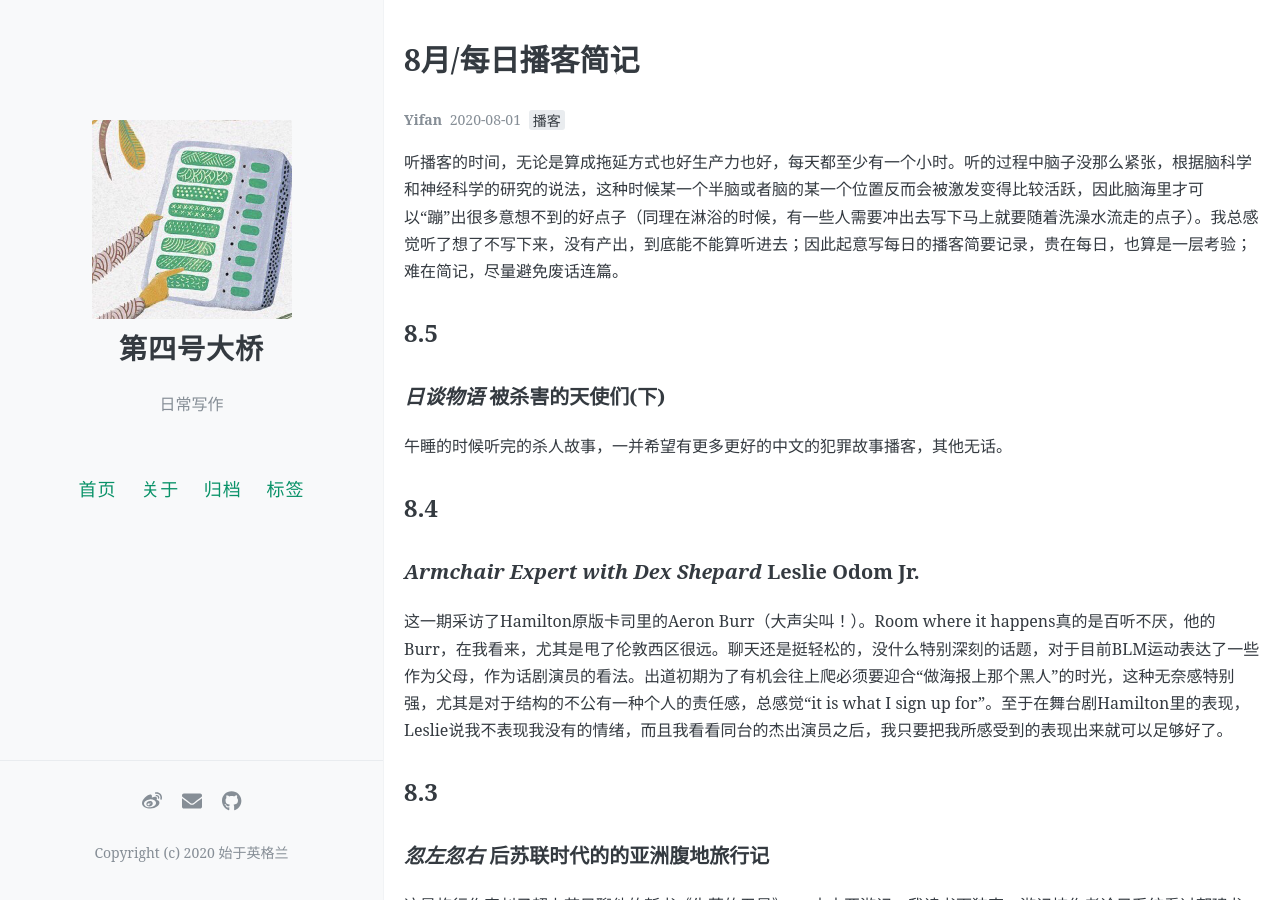
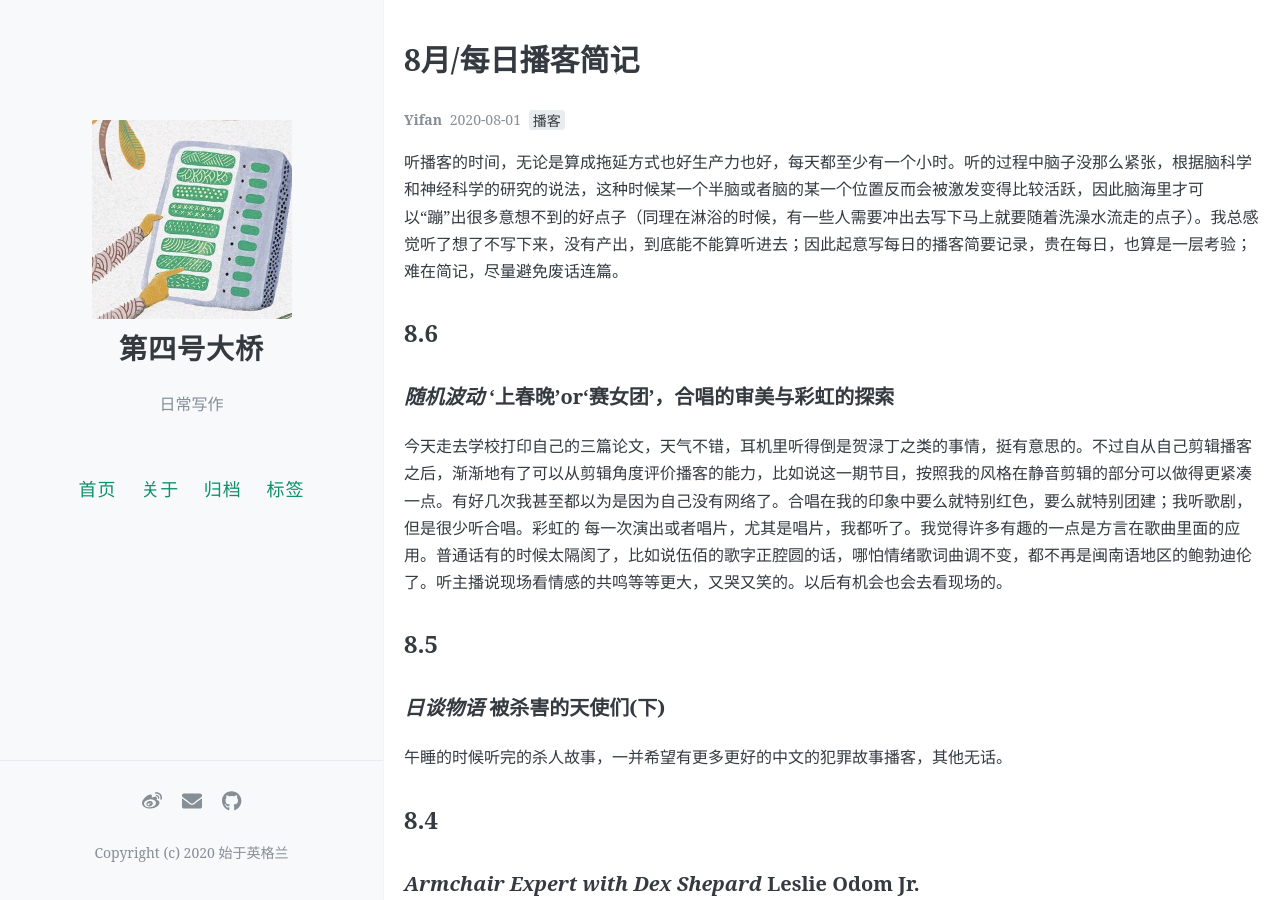
Before and after one commit to yifan0111/gincredible, a Jekyll site: the page built from _posts/2020-08-01-august-podcast.md, in a window 1280 px wide and 900 px high. Built offline with Jekyll 4.4.1, drawn with Linux system fonts in a browser that asks for light colours; comment, search, counter and statistics services are not loaded.

Commit message:
Update 2020-08-01-august-podcast.md

```diff
--- a/_posts/2020-08-01-august-podcast.md
+++ b/_posts/2020-08-01-august-podcast.md
@@ -7,6 +7,11 @@ tags: [播客]
 author: Yifan
 ---
 听播客的时间，无论是算成拖延方式也好生产力也好，每天都至少有一个小时。听的过程中脑子没那么紧张，根据脑科学和神经科学的研究的说法，这种时候某一个半脑或者脑的某一个位置反而会被激发变得比较活跃，因此脑海里才可以“蹦”出很多意想不到的好点子（同理在淋浴的时候，有一些人需要冲出去写下马上就要随着洗澡水流走的点子）。我总感觉听了想了不写下来，没有产出，到底能不能算听进去；因此起意写每日的播客简要记录，贵在每日，也算是一层考验；难在简记，尽量避免废话连篇。
+
+## 8.6
+### *随机波动* ‘上春晚’or‘赛女团’，合唱的审美与彩虹的探索
+
+今天走去学校打印自己的三篇论文，天气不错，耳机里听得倒是贺渌丁之类的事情，挺有意思的。不过自从自己剪辑播客之后，渐渐地有了可以从剪辑角度评价播客的能力，比如说这一期节目，按照我的风格在静音剪辑的部分可以做得更紧凑一点。有好几次我甚至都以为是因为自己没有网络了。合唱在我的印象中要么就特别红色，要么就特别团建；我听歌剧，但是很少听合唱。彩虹的 每一次演出或者唱片，尤其是唱片，我都听了。我觉得许多有趣的一点是方言在歌曲里面的应用。普通话有的时候太隔阂了，比如说伍佰的歌字正腔圆的话，哪怕情绪歌词曲调不变，都不再是闽南语地区的鲍勃迪伦了。听主播说现场看情感的共鸣等等更大，又哭又笑的。以后有机会也会去看现场的。
 
 ## 8.5
 ### _日谈物语_ 被杀害的天使们(下)
```
